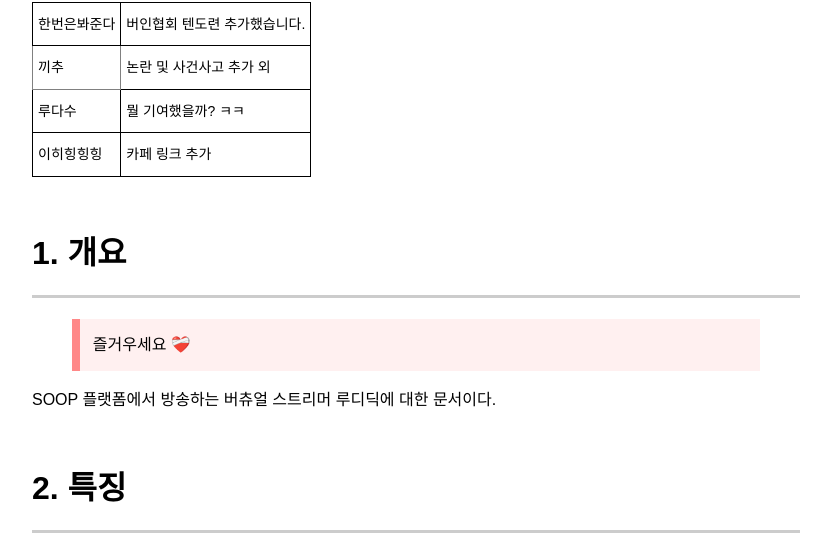
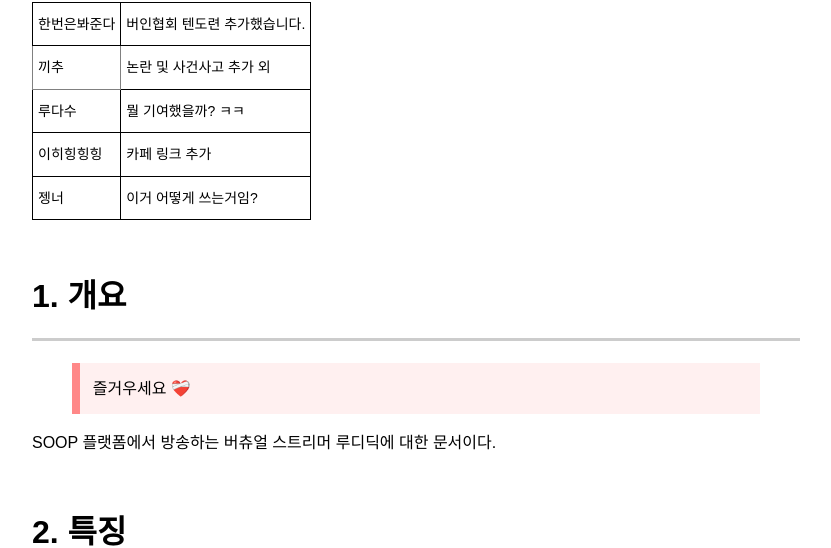
Before and after one commit to rudi-wiki/rudi-wiki.github.io, a plain HTML site: page index.html in a window 1280 px wide. Shown: the part 1760-2308 px from the top of the page, without its empty margins (224-1055 px from the left). Drawn offline with Linux system fonts and the light colour scheme.

Commit message:
chore: 기여자 추가
젱너

```diff
--- a/index.html
+++ b/index.html
@@ -319,6 +319,10 @@
             <td class="tg-0lax">이히힝힝힝</td>
             <td class="tg-0lax">카페 링크 추가</td>
           </tr>
+          <tr>
+            <td class="tg-0lax">젱너</td>
+            <td class="tg-0lax">이거 어떻게 쓰는거임?</td>
+          </tr>
         </tbody>
         </table>
     </div>
```
